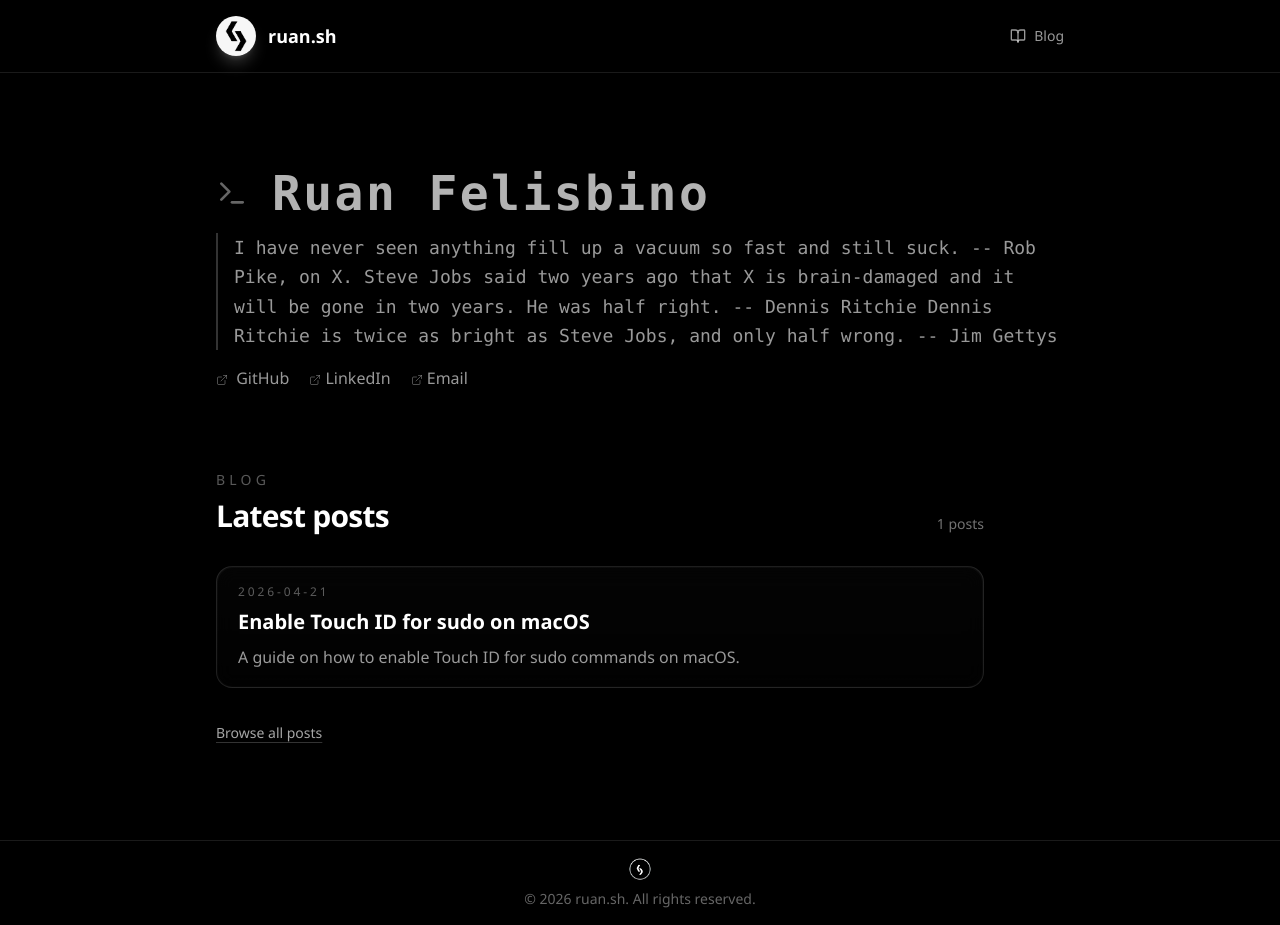
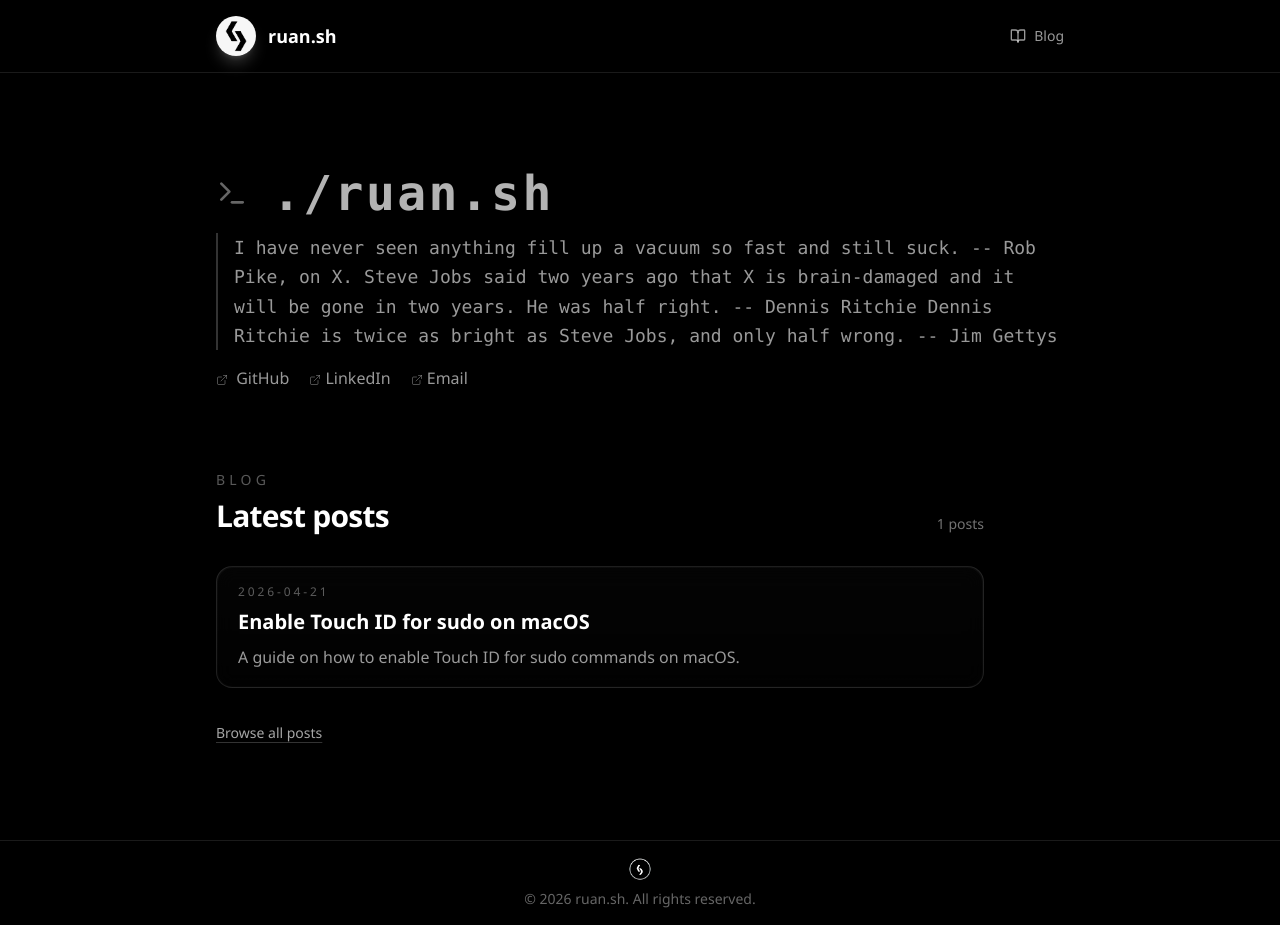
Before and after one commit to ruanklein/ruanklein.github.io, a SvelteKit app: page / in a window 1280 px wide. Built offline with nearby package versions, Linux system fonts and the light colour scheme.

Commit message:
chore: title changes

```diff
--- a/src/views/HomeView.svelte
+++ b/src/views/HomeView.svelte
@@ -7,18 +7,13 @@
 
 	let { posts }: { posts: BlogPostMeta[] } = $props();
 
-	const intro =
-		'10+ years building software. Focused on local-first, privacy-focused solutions with strong CLI tooling and automation, applying KISS principles.';
-
 	const latestPosts = $derived(sortPostsByDateDesc(posts).slice(0, 5));
 </script>
 
 <header class="mb-20">
 	<div class="mb-4 flex items-center gap-6">
 		<Terminal class="blink h-8 w-8 text-white/40" />
-		<h1 class="font-mono text-4xl font-bold tracking-wider text-white/70 md:text-5xl">
-			Ruan Felisbino
-		</h1>
+		<h1 class="font-mono text-4xl font-bold tracking-wider text-white/70 md:text-5xl">./ruan.sh</h1>
 	</div>
 
 	<div class="mb-4">
```
